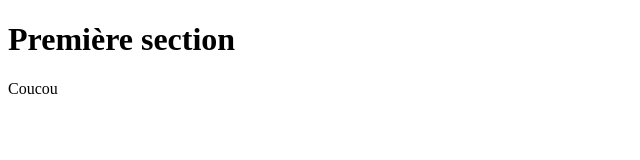
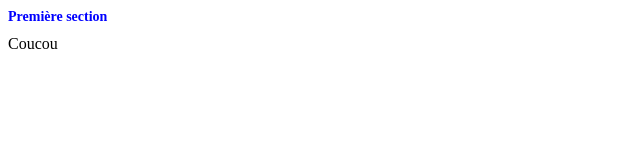
Before and after one commit to mmi432023/repoOCRBis, a plain HTML site: page index.html in a window 1280 px wide. Shown: the whole page, without its empty margins (0-640 px from the left). Drawn offline with Linux system fonts and the light colour scheme.

Commit message:
ajout du fichier css et modification du fichier html pour insertion du css

```diff
--- a/index.html
+++ b/index.html
@@ -4,6 +4,7 @@
     <meta charset="UTF-8">
     <meta http-equiv="X-UA-Compatible" content="IE=edge">
     <meta name="viewport" content="width=device-width, initial-scale=1.0">
+    <link rel="stylesheet" href="stylesheet.css">
     <title>Document</title>
 </head>
 <body>
--- /dev/null
+++ b/stylesheet.css
@@ -0,0 +1,4 @@
+h1{
+    color:blue;
+    font-size:14px;
+}
```
